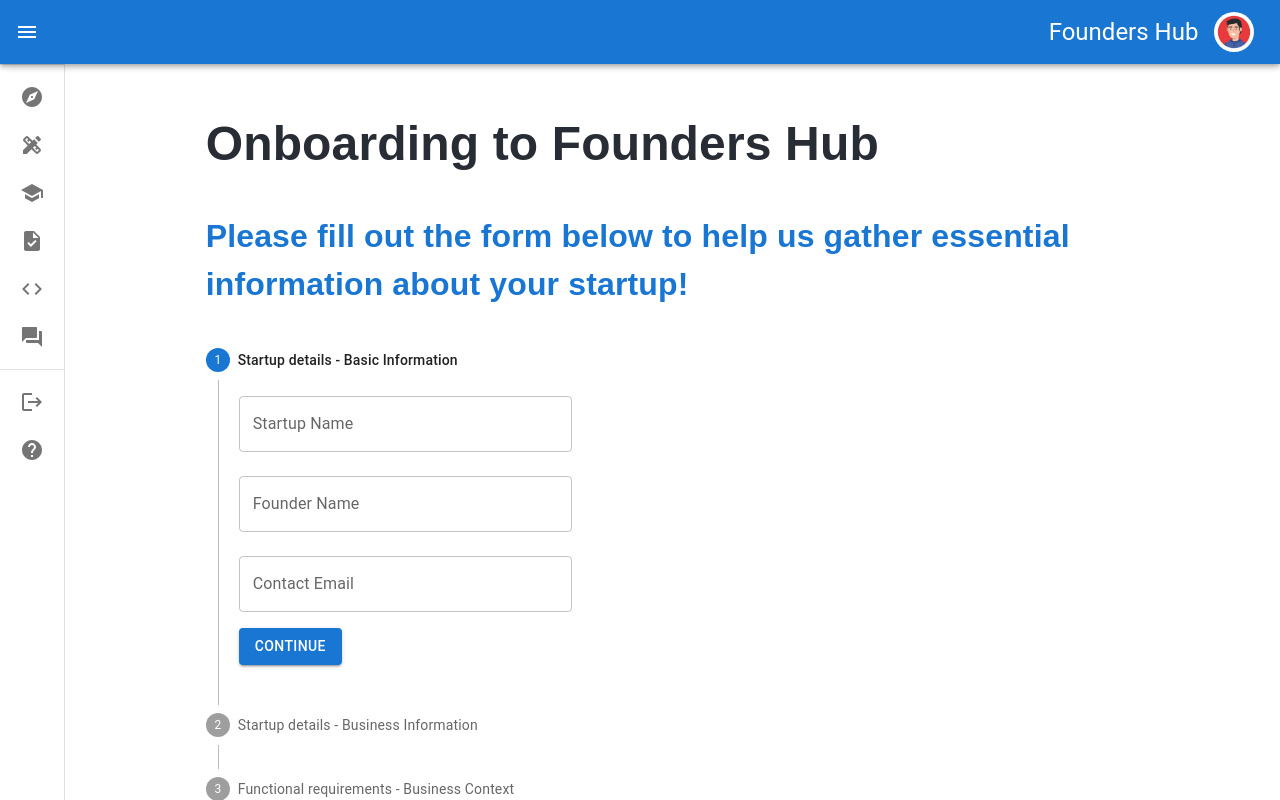
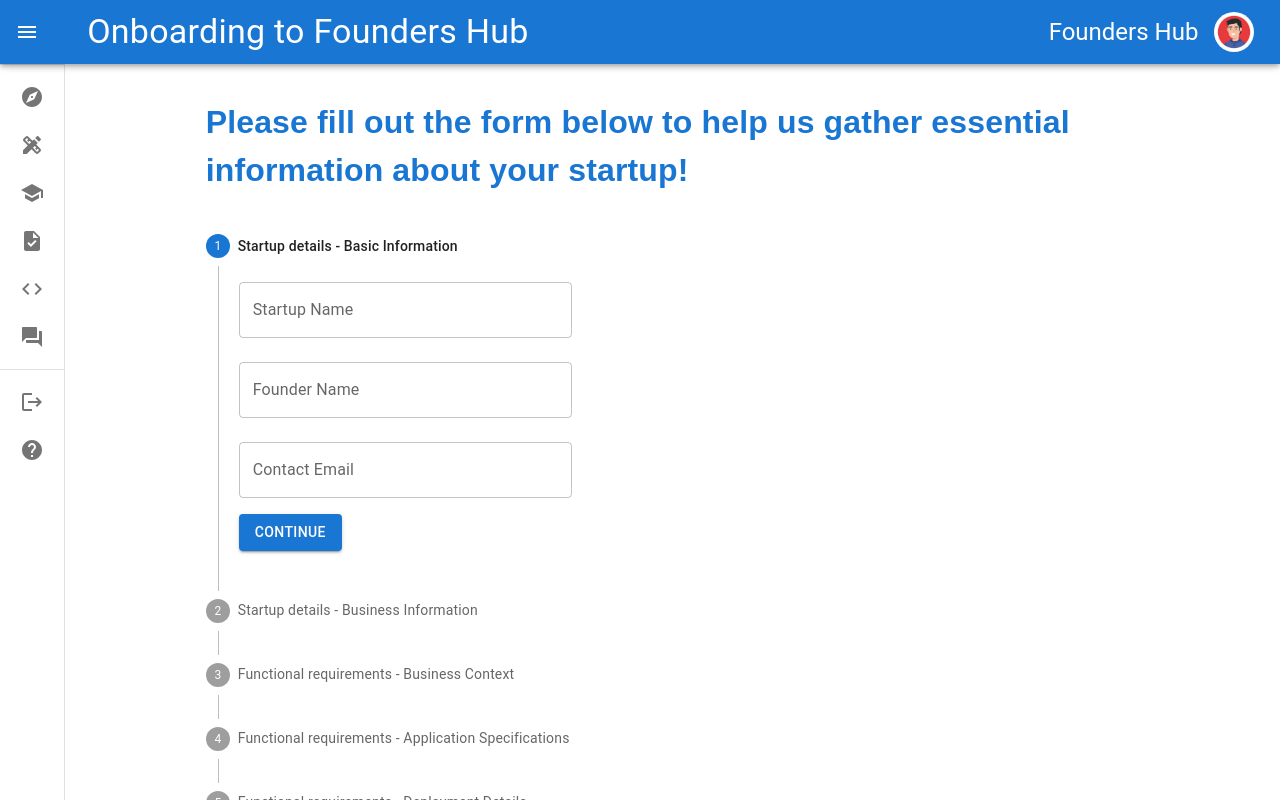
Before and after one commit to imranmd/Hackathon-FoundersHubCopilot, a React (Create React App) app in the folder Frontend/founders-hub-app/: page / in a window 1280 px wide. Shown: the top 800 px of the page. Built offline with nearby package versions, Linux system fonts and the light colour scheme.

Commit message:
App bar title

```diff
--- a/Frontend/founders-hub-app/src/AppBar.tsx
+++ b/Frontend/founders-hub-app/src/AppBar.tsx
@@ -15,6 +15,7 @@ import avatar from './avatar.jpeg';
 interface ResponsiveAppBarProps {
   handleDrawerOpen: () => void;
   open: boolean;
+  title: string;
 }
 
 const settings: string[] = ['Profile', 'Account', 'Dashboard', 'Logout'];
@@ -41,7 +42,21 @@ const ResponsiveAppBar: React.FC<ResponsiveAppBarProps> = (props) => {
         >
           <MenuIcon />
         </IconButton>
-        <Box sx={{ flexGrow: 1, display: { xs: 'none', md: 'flex' } }} />
+        <Box sx={{ display: 'flex', alignItems: 'center', flexGrow: 1, justifyContent: 'flex-start' }}>
+        <Typography
+            variant="h4"
+            noWrap
+            component="a"
+            href="#app-bar-with-responsive-menu"
+            sx={{
+              color: 'inherit',
+              textDecoration: 'none',
+              display: { xs: 'none', md: 'flex' },
+            }}
+          >
+            {props.title}
+          </Typography>
+        </Box>
         <Box sx={{ display: 'flex', alignItems: 'center', flexGrow: 1, justifyContent: 'flex-end' }}>
           <Typography
             variant="h5"
--- a/Frontend/founders-hub-app/src/Drawer.js
+++ b/Frontend/founders-hub-app/src/Drawer.js
@@ -137,6 +137,20 @@ export default function MiniDrawer() {
     setOpen(false);
   };
 
+  const [title, setTitle] = React.useState("Onboarding to Founders Hub");
+
+  React.useEffect(() => {
+    const handleTitleChange = (event) => {
+      setTitle(event.detail);
+    };
+
+    window.addEventListener('titleChange', handleTitleChange);
+
+    return () => {
+      window.removeEventListener('titleChange', handleTitleChange);
+    };
+  }, []);
+
   return (
     <Router>
       <Box sx={{ display: "flex" }}>
@@ -145,6 +159,7 @@ export default function MiniDrawer() {
           position="fixed"
           open={open}
           handleDrawerOpen={handleDrawerOpen}
+          title={title}
         />
         <Drawer variant="permanent" open={open}>
           <DrawerHeader>
--- a/Frontend/founders-hub-app/src/components/CodeGen/CodeGen.tsx
+++ b/Frontend/founders-hub-app/src/components/CodeGen/CodeGen.tsx
@@ -5,6 +5,7 @@ import { materialDark } from 'react-syntax-highlighter/dist/esm/styles/prism';
 import ExpandableSection from './ExpandableSection';
 import { azureServicesWithCode } from './azureServices';
 import SendIcon from '@mui/icons-material/Send';
+import useAppBarTitle from '../useAppBarTitle';
 
 interface CodeSection {
     title: string;
@@ -19,6 +20,8 @@ const CodeGen: React.FC<CodeGenProps> = () => {
 
     const [anchorEl, setAnchorEl] = useState<null | HTMLElement>(null);
     const [currentService, setCurrentService] = useState<string>('');
+
+    useAppBarTitle("Code Generation");
 
 
     const handleClick = (event: React.MouseEvent<HTMLElement>, sectionTitle: string) => {
--- a/Frontend/founders-hub-app/src/components/DesignGen/DesignGen.tsx
+++ b/Frontend/founders-hub-app/src/components/DesignGen/DesignGen.tsx
@@ -1,9 +1,10 @@
 import React, { useEffect, useState, useCallback, useRef } from 'react';
 import mermaid from 'mermaid';
-import { Box, Button, Grid2, Typography } from '@mui/material';
+import { Box, Button, Grid2 } from '@mui/material';
 import Sidebar from './Sidebar';
 import { useNavigate } from 'react-router-dom';
 import StartupSummary from '../StartupSummary/StartupSummary';
+import useAppBarTitle from '../useAppBarTitle';
 
 
 
@@ -107,10 +108,12 @@ const DesignGen = () => {
     setDiagramState(DEFAULT_DIAGRAM);
   }, []);
 
+  useAppBarTitle("Architecture Design Tool");
+
   return (
     <Grid2 container spacing={2} sx={{ height: '89vh', display: 'flex' }}>
-      <Grid2 size={{ xs: 9 }} ><Box sx={{ display: 'flex', justifyContent: 'space-between', alignItems: 'center', mb: 2 }}>
-        <Typography variant="h4">Architecture Design tool</Typography>
+      <Grid2 size={{ xs: 9 }} ><Box sx={{ display: 'flex', justifyContent: 'center', alignItems: 'center', mb: 2 }}>
+        {/* <Typography variant="h4">Architecture Design tool</Typography> */}
         <Box>
           <Button variant="contained" color="primary" sx={{ mr: 1 }} onClick={() => handleNavigate('/learning-roadmap')}>
             Generate Learning Roadmap
--- a/Frontend/founders-hub-app/src/components/DesignOptimization.tsx
+++ b/Frontend/founders-hub-app/src/components/DesignOptimization.tsx
@@ -1,6 +1,8 @@
 import React from 'react';
+import useAppBarTitle from './useAppBarTitle';
 
 const DesignOptimization: React.FC = () => {
+  useAppBarTitle("Design Optimization");
   return <h1 className="main-heading">Design Optimization Page</h1>;
 };
 
--- a/Frontend/founders-hub-app/src/components/LearningRoadmap.tsx
+++ b/Frontend/founders-hub-app/src/components/LearningRoadmap.tsx
@@ -14,6 +14,7 @@ import {
 } from '@mui/material';
 import ExpandMoreIcon from '@mui/icons-material/ExpandMore';
 import Chatbot from '../founders-hub-bot/Chatbot';
+import useAppBarTitle from './useAppBarTitle';
 
 
 const DIRECT_LINE_SECRET = 'YOUR_DIRECT_LINE_SECRET_HERE';
@@ -228,6 +229,8 @@ const DEFAULT_ROADMAP = [
 const LearningRoadmap = () => {
   const [roadmapState, setRoadmapState] = useState(DEFAULT_ROADMAP);
 
+  useAppBarTitle('Learning Roadmap');
+
   const handleClearScreen = useCallback(() => {
     setRoadmapState(DEFAULT_ROADMAP);
   }, []);
@@ -268,7 +271,7 @@ const LearningRoadmap = () => {
     <Grid2 container spacing={2} sx={{ height: '89vh', display: 'flex' }}>
       <Grid2 size={{ xs: 6, md: 9 }} sx={{ height: '100%' }} >
         <Box sx={{ display: 'flex', justifyContent: 'space-between', alignItems: 'center', mb: 2 }}>
-          <Typography variant="h4">Personalized Learning Roadmap for your startup</Typography>
+          <Typography variant="h5">Personalized Learning Roadmap for your startup</Typography>
 
         </Box>
         <Box
--- a/Frontend/founders-hub-app/src/components/Questionere.tsx
+++ b/Frontend/founders-hub-app/src/components/Questionere.tsx
@@ -1,12 +1,14 @@
 import * as React from 'react';
 import Box from '@mui/material/Box';
 import StartUpDetails from './StartUpDetails';
+import useAppBarTitle from './useAppBarTitle';
 
 export default function Questionere() {
 
+  useAppBarTitle("Onboarding to Founders Hub");
+
   return (
     <Box sx={{ flexGrow: 1, pl: "10%", pr: "5%"}}>
-      <h1 className="main-heading">Onboarding to Founders Hub</h1>
       <StartUpDetails/>
     </Box>
   );
--- /dev/null
+++ b/Frontend/founders-hub-app/src/components/useAppBarTitle.tsx
@@ -0,0 +1,21 @@
+import { useEffect } from 'react';
+import { useLocation } from 'react-router-dom';
+
+const useAppBarTitle = (title: string) => {
+  const location = useLocation();
+
+  useEffect(() => {
+    document.title = title;
+    const handleTitleChange = () => {
+      const event = new CustomEvent('titleChange', { detail: title });
+      window.dispatchEvent(event);
+    };
+    handleTitleChange();
+
+    return () => {
+      window.removeEventListener('titleChange', handleTitleChange);
+    };
+  }, [location, title]);
+};
+
+export default useAppBarTitle;
--- a/Frontend/founders-hub-app/src/landing-page/LandingPage.tsx
+++ b/Frontend/founders-hub-app/src/landing-page/LandingPage.tsx
@@ -6,12 +6,15 @@ import SecurityIcon from '@mui/icons-material/Security';
 import SavingsIcon from '@mui/icons-material/Savings';
 import Chatbot from '../founders-hub-bot/Chatbot';
 import './LandingPage.css';
+import useAppBarTitle from '../components/useAppBarTitle';
 
 const directLineSecret = 'YOUR_DIRECT_LINE_SECRET_HERE'; // Replace with your Direct Line Secret
 
 const LandingPage: React.FC = () => {
   // Reference to the Chatbot component
   const chatbotRef = useRef<any>(null);
+
+  useAppBarTitle("Explore Founders Hub");
 
   // Function to send message to chatbot
   const sendMessageToChatbot = (message: string) => {
```
